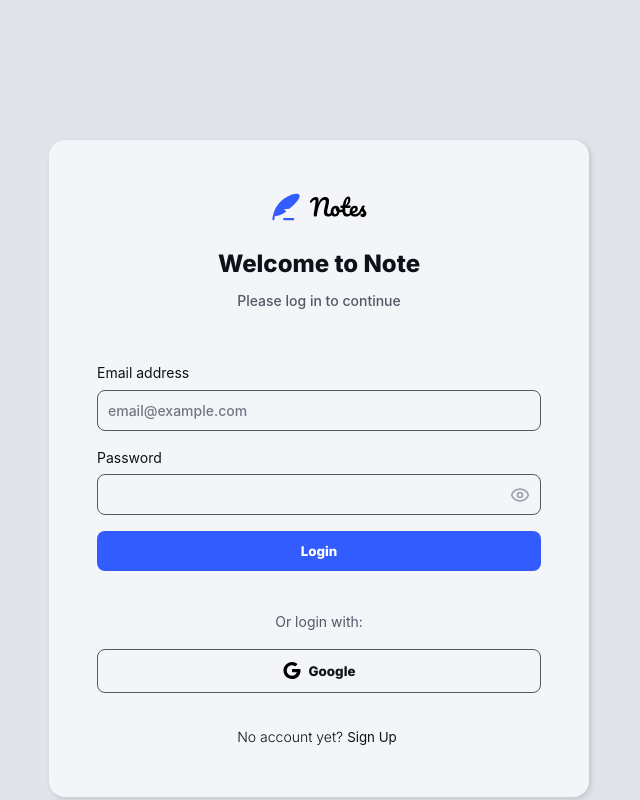
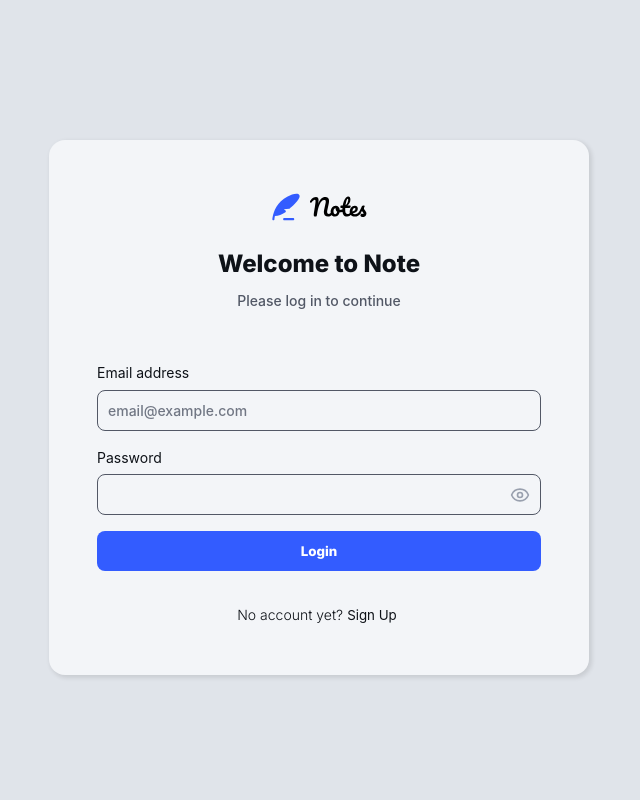
Before and after one commit to orafael93/note-taking, a React (Vite) app: page /login in a window 1280 px wide. Shown: the whole page, without its empty margins (321-961 px from the left). Built offline with nearby package versions, Linux system fonts and the light colour scheme; a web font is replaced by a local one.

Commit message:
feat: remove login with google option

```diff
--- a/src/pages/CreateAccount/index.tsx
+++ b/src/pages/CreateAccount/index.tsx
@@ -108,22 +108,6 @@ export default () => {
           Sign up
         </S.Button>
 
-        <p
-          style={{
-            fontSize: "14px",
-            marginTop: "40px",
-            textAlign: "center",
-            color: "var(--color-neutral-600)",
-          }}
-        >
-          Or login with:
-        </p>
-
-        <S.OutlineButton style={{ marginTop: "1rem" }}>
-          <GoogleIcon />
-          Google
-        </S.OutlineButton>
-
         <S.AlreadyHaveAccount>
           Already have an account?
           <button onClick={() => navigate("/login")}>Login</button>
--- a/src/pages/Login/index.tsx
+++ b/src/pages/Login/index.tsx
@@ -43,7 +43,7 @@ export default () => {
     }
 
     setCreateNewAccountMessage(
-      "We couldn't find any account with the provided email address. Please create a new one."
+      "We couldn't find any account with the provided email address. Please create a new one.",
     );
   };
 
@@ -130,22 +130,6 @@ export default () => {
           Login
         </S.Button>
 
-        <p
-          style={{
-            fontSize: "14px",
-            marginTop: "40px",
-            textAlign: "center",
-            color: "var(--color-neutral-600)",
-          }}
-        >
-          Or login with:
-        </p>
-
-        <S.OutlineButton style={{ marginTop: "1rem" }}>
-          <GoogleIcon />
-          Google
-        </S.OutlineButton>
-
         <S.NoAccountText>
           No account yet?
           <button onClick={() => navigate("/create-account")}>Sign Up</button>
```
